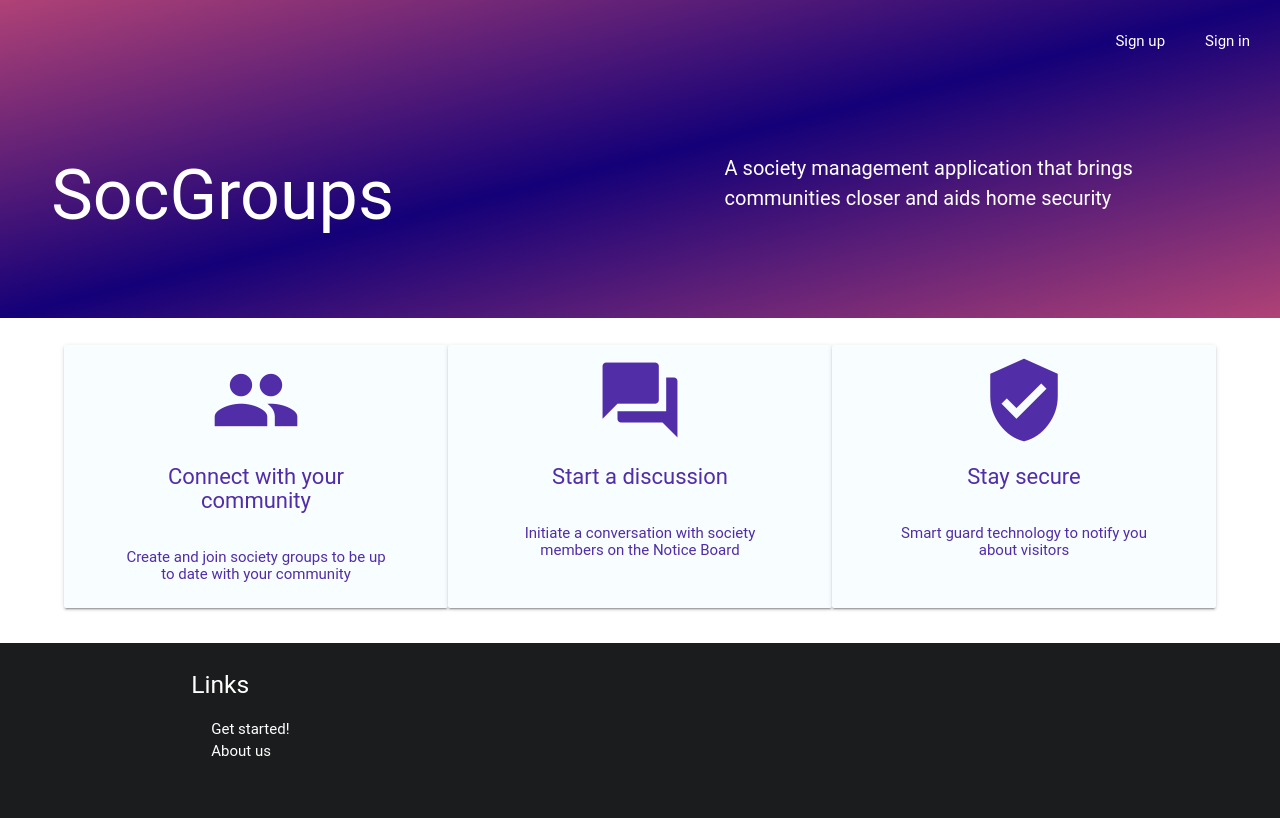
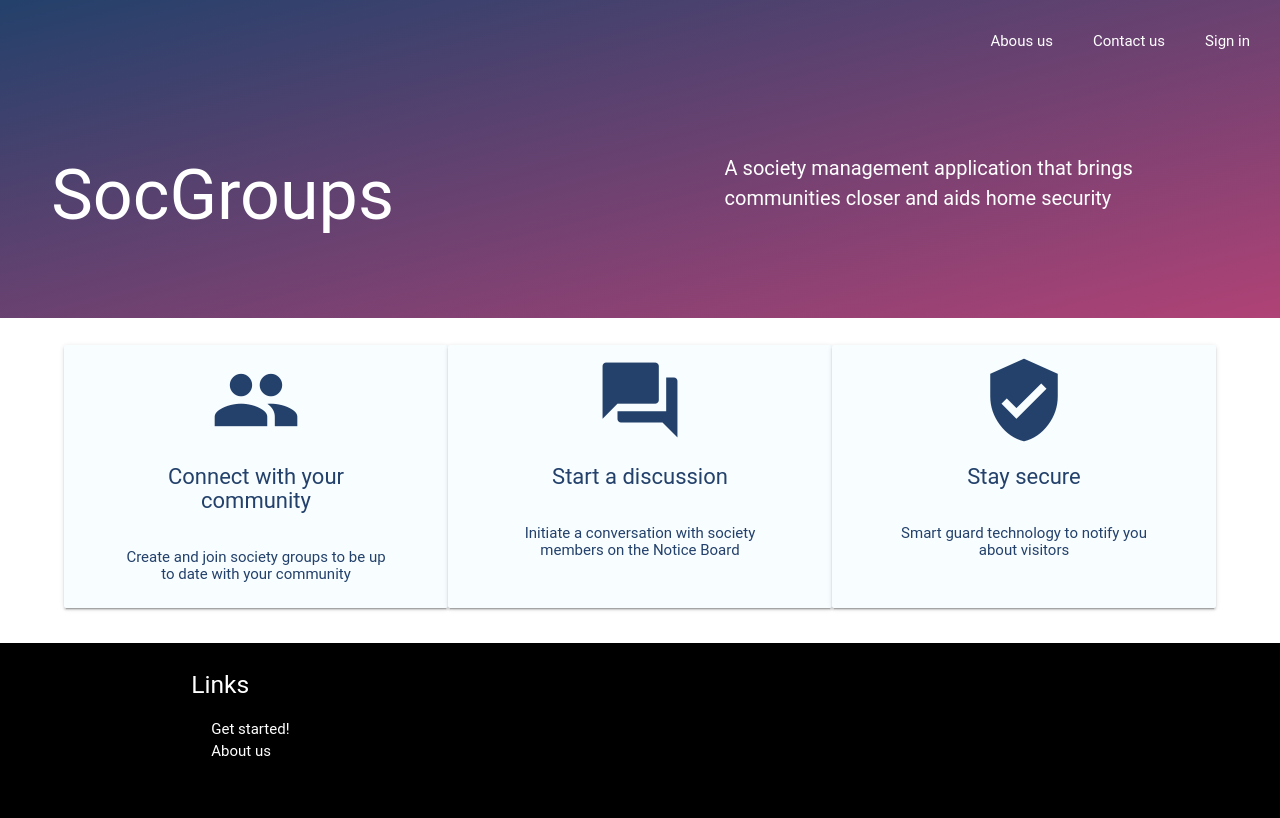
Before and after one commit to RusherRG/SocGroups, a PHP site: page /templates/index.html in a window 1280 px wide. Run offline with PHP 8.4, Linux system fonts and the light colour scheme; some libraries are stand-ins or nearby versions; some web fonts are replaced.

Commit message:
Index.html update

```diff
--- a/static/styles/index.css
+++ b/static/styles/index.css
@@ -3,7 +3,7 @@ body{
 }
 
 .promotext{
-    color: #512da9;
+    color: #23416B;
     padding: 10px;
     margin: 0px 30px;
 }
@@ -28,20 +28,15 @@ h6.promotext{
 .headcard{
     /* padding: 50px 50px 50px 50px;  */
     /* margin: auto;  */
-    background-color: #512da9;
     /* background-image: linear-gradient(to bottom right, #512da9,#c5cae9 ); */
     /* font-size: 70px;  */
-    /* background-image: linear-gradient(to bottom right, #140078 ,#B04276); */
+    background-image: linear-gradient(to bottom right, #23416B ,#B04276);
     color: white;
-    animation-name: bgcolor;
-    animation-duration: 1s;
-    animation-iteration-count: infinite;
-    animation-timing-function: ease-out;
 
 }
 
 .page-footer{
-    background-color: #1B1C1D;
+    background-color: black;
     padding: 1em;
 }
 
@@ -53,16 +48,3 @@ h6.promotext{
     color: white;
     text-decoration: none;
 }
-
-@keyframes bgcolor {
-    0% {background-image: linear-gradient(to bottom right, #140078 ,#B04276);}
-    25% {background-image: linear-gradient(to bottom right,  #B04276, #140078 , #B04276);}
-    50% {background-image: linear-gradient(to bottom right, #140078 , #B04276, #140078);}
-    75% {background-image: linear-gradient(to bottom right, #B04276,#140078 ,#B04276);}
-    100% {background-image: linear-gradient(to bottom right, #140078 ,#B04276);}
-  }
-
-  /* @-webkit-keyframes bgcolor {
-    from {background-color: red;}
-    to {background-color: yellow;}
-  } */
--- a/templates/index.html
+++ b/templates/index.html
@@ -28,8 +28,8 @@
             <div class="row col s6 m6 offset s6 nav-wrapper">
                 <ul class="right hide-on-med-and-down" style="float: right; margin: 10px;">
                     <li style="float: right; margin: 20px;"><a href="login.html" style="color:white;">Sign in</a></li>
-                    <li style="float: right; margin: 20px;"><a href="register.html" style="color:white;">Sign up</a>
-                    </li>
+                    <li style="float: right; margin: 20px;"><a href="login.html" style="color:white;">Contact us</a></li>
+                    <li style="float: right; margin: 20px;"><a href="" style="color:white;"></a>Abous us</a></li>
                 </ul>
             </div>
             <div class="row" style="padding:20px; padding-bottom:50px;">
@@ -47,19 +47,19 @@
             <center>
                 <div class="row" style="display:flex">
                     <div class="promocard card hoverable col s4 ">
-                        <i class="large material-icons deep-purple-text text-darken-2 promotext">people</i>
+                        <i class="large material-icons text-darken-2 promotext">people</i>
                         <h5 class="promotext">Connect with your community</h5>
                         <h6 class="promotext">Create and join society groups to be up to date with your community</h6>
 
                     </div>
                     <div class="promocard card hoverable col s4">
-                        <i class="large material-icons deep-purple-text text-darken-2 promotext">question_answer</i>
+                        <i class="large material-icons text-darken-2 promotext">question_answer</i>
                         <h5 class="promotext">Start a discussion</h5>
                         <h6 class="promotext">Initiate a conversation with society members on the Notice Board</h6>
 
                     </div>
                     <div class="promocard card hoverable col s4">
-                        <i class="large material-icons deep-purple-text text-darken-2 promotext">verified_user</i>
+                        <i class="large material-icons text-darken-2 promotext">verified_user</i>
                         <h5 class="promotext">Stay secure</h5>
                         <h6 class="promotext">Smart guard technology to notify you about visitors</h6>
 
```
